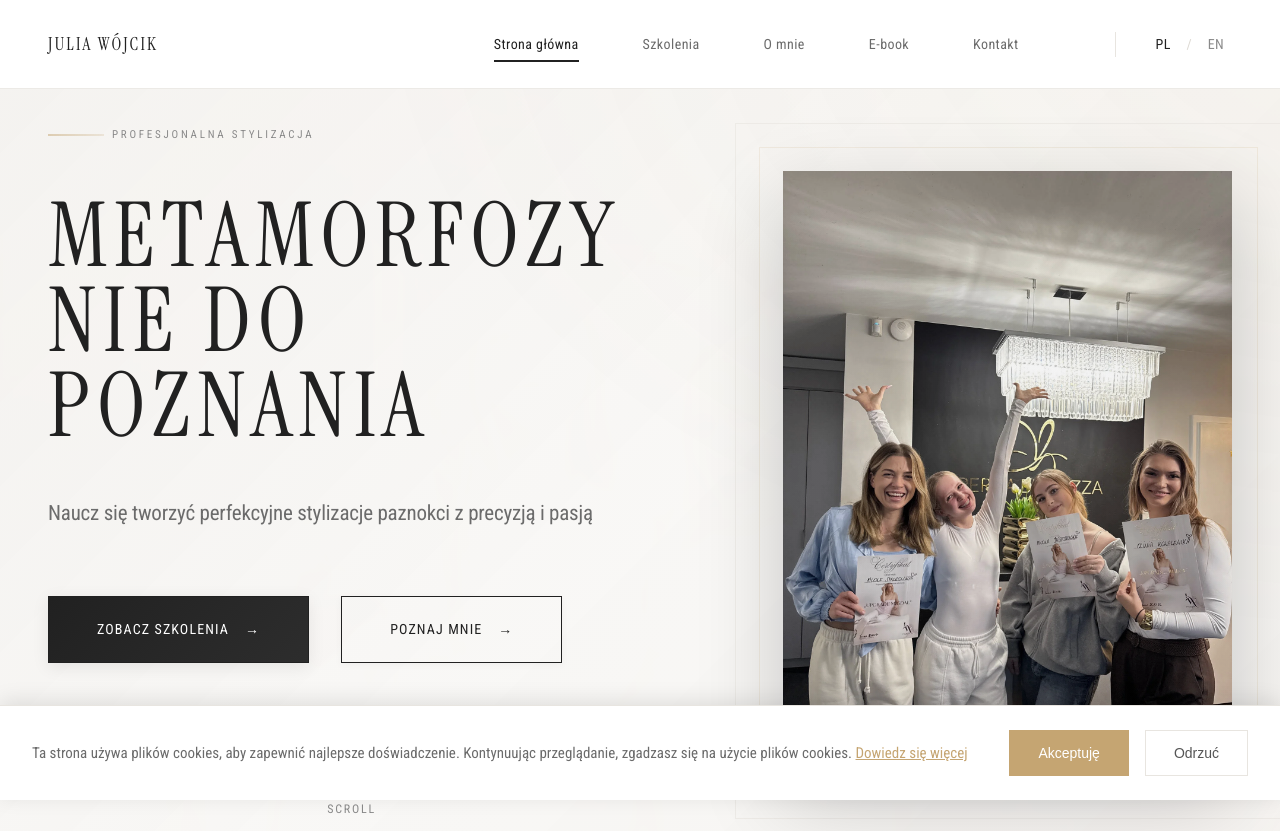
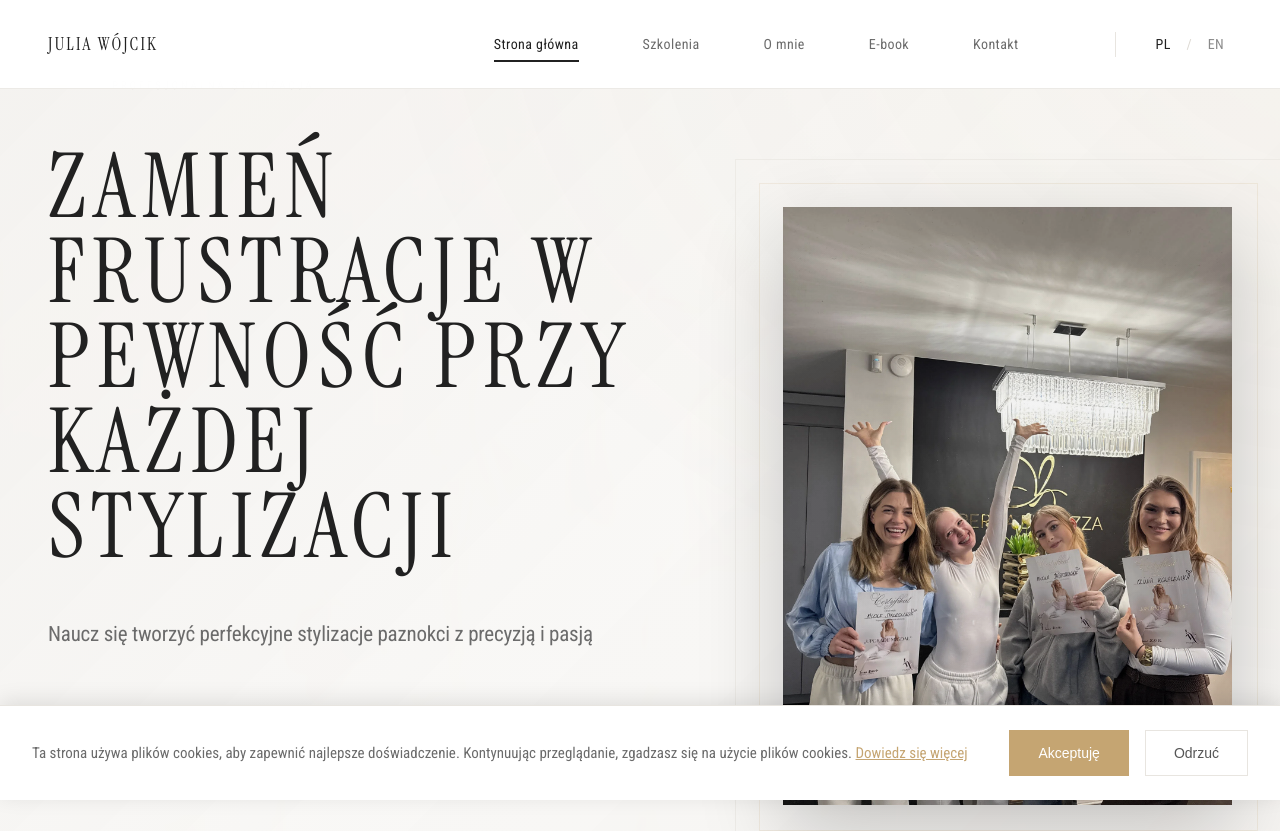
Before and after one commit to Mzabavchukweb/julia_wojcik, a website: page index.html in a window 1280 px wide. Shown: the top 831 px of the page. Drawn offline with Linux system fonts and the light colour scheme; a web font is replaced by a local one.

Commit message:
Update hero title: Replace 'METAMORFOZY NIE DO POZNANIA' with 'Zamień frustracje w pewność przy każdej stylizacji'

```diff
--- a/index.html
+++ b/index.html
@@ -86,8 +86,7 @@
                 <div class="hero-text" data-scroll data-scroll-delay="0.1">
                     <span class="hero-label" data-scroll data-scroll-opacity data-scroll-delay="0.2">Profesjonalna Stylizacja</span>
                     <h1 class="hero-title" data-scroll data-scroll-opacity data-scroll-delay="0.3">
-                        <span class="title-line">METAMORFOZY</span>
-                        <span class="title-line title-line-alt">NIE DO POZNANIA</span>
+                        <span class="title-line">Zamień frustracje w pewność przy każdej stylizacji</span>
                     </h1>
                     <p class="hero-subtitle hero-subtitle-desktop" data-scroll data-scroll-opacity data-scroll-delay="0.4">Naucz się tworzyć perfekcyjne stylizacje paznokci z precyzją i pasją</p>
                     <div class="hero-buttons hero-buttons-desktop" data-scroll data-scroll-opacity data-scroll-delay="0.5">
```
